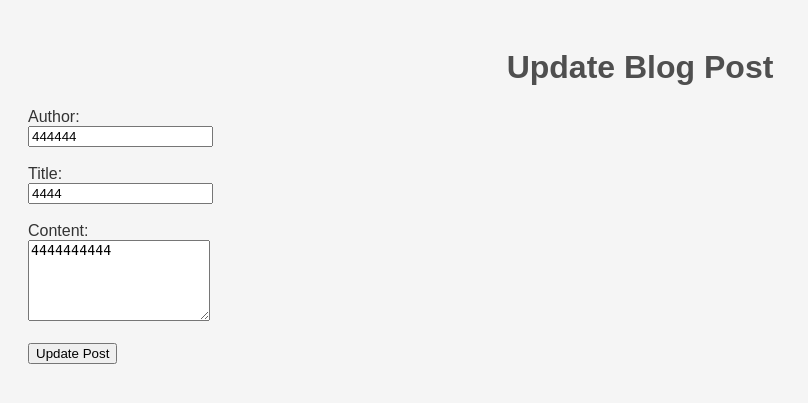
After one commit to mi-ar-82/2025.01.04--Masterblog-flask, a Flask app: page /update/2 in a window 1280 px wide. The commit adds this page. Shown: the top 403 px of the page, without its empty margins (0-808 px from the left). Run offline with Flask 3, Linux system fonts and the light colour scheme.

Commit message:
add update form

```diff
--- a/app.py
+++ b/app.py
@@ -1,5 +1,6 @@
-from flask import Flask, render_template, redirect, url_for, request
+from flask import Flask, render_template, redirect, url_for, request, flash
 import json
+import os
 
 app = Flask(__name__)
 
@@ -14,12 +15,21 @@ def save_posts(posts):
     with open('blog_posts.json', 'w') as file:
         json.dump(posts, file)
 
+# Fetch a specific post by ID
+def fetch_post_by_id(post_id):
+    posts = load_posts()
+    for post in posts:
+        if post['id'] == post_id:
+            return post
+    return None
+
+
 @app.route('/')
 def index():
     blog_posts = load_posts()  # Fetch blog posts from JSON
     return render_template('index.html', posts=blog_posts)
 
-#add post
+#add post route
 @app.route('/add', methods=['GET', 'POST'])
 def add():
     if request.method == 'POST':
@@ -45,7 +55,7 @@ def add():
     # Render the form template for GET requests
     return render_template('add.html')
 
-#delete post
+#delete post route
 @app.route('/delete/<int:post_id>', methods=['POST'])
 def delete(post_id):
     # Load existing posts
@@ -60,6 +70,45 @@ def delete(post_id):
     # Redirect back to the home page
     return redirect(url_for('index'))
 
+#update post route
+@app.route('/update/<int:post_id>', methods=['GET', 'POST'])
+def update(post_id):
+    # Fetch the blog post by ID
+    print(f"Accessing update route for post_id: {post_id}")  # Debug: Verify correct ID
+    posts = load_posts()
+    print(f"Posts loaded: {posts}")  # Debug: Inspect loaded posts
+
+    post = fetch_post_by_id(post_id)
+    print(f"Post fetched for update: {post}")  # Debug: Check if the correct post is fetched
+
+    if not post:
+        print(f"Post with ID {post_id} not found!")  # Debug: Post not found case
+        return "Post not found", 404
+
+    if request.method == 'POST':
+        print("Received POST request with data:", request.form)  # Debug: Inspect form data
+        # Update the blog post with new data from the form
+        for p in posts:
+            if p['id'] == post_id:
+                p['author'] = request.form.get('author')
+                p['title'] = request.form.get('title')
+                p['content'] = request.form.get('content')
+                print(f"Updated post: {p}")  # Debug: Verify updated post
+                break
+
+        # Save updated posts back to JSON
+        print(f"Posts list after update: {posts}")  # Debug: Check all posts before saving
+        save_posts(posts)
+        print("Posts saved successfully.")  # Debug: Confirm save
+
+        # Redirect back to index page
+        return redirect(url_for('index'))
+
+    print(f"Rendering update form for post: {post}")  # Debug: Check data sent to the form
+    # Render update form with current post data for GET requests
+    return render_template('update.html', post=post)
+
+
 
 if __name__ == '__main__':
     app.run(host="0.0.0.0", port=5000, debug=True)
--- a/blog_posts.json
+++ b/blog_posts.json
@@ -1 +1 @@
-[{"id": 1, "author": "John Doe", "title": "First Post", "content": "This is my first post."}, {"id": 2, "author": "Jane Doe", "title": "Second Post", "content": "This is another post."}, {"id": 3, "author": "gege", "title": "gege", "content": "bla \\bla "}, {"id": 4, "author": "me", "title": "test2", "content": "test2222"}]
+[{"id": 2, "author": "444444", "title": "4444", "content": "4444444444"}, {"id": 3, "author": "3", "title": "3", "content": "3"}]
--- a/templates/index.html
+++ b/templates/index.html
@@ -17,6 +17,8 @@
             <h2>{{ post.title }}</h2>
             <p><strong>Written by:</strong> {{ post.author }}</p>
             <p>{{ post.content }}</p>
+            <!-- Update Button -->
+            <a href="{{ url_for('update', post_id=post.id) }}">Update</a>
             <!-- Delete Button -->
             <form action="{{ url_for('delete', post_id=post.id) }}" method="POST" style="display:inline;">
                 <button type="submit">Delete</button>
--- /dev/null
+++ b/templates/update.html
@@ -0,0 +1,24 @@
+<!DOCTYPE html>
+<html lang="en">
+<head>
+    <meta charset="UTF-8">
+    <meta name="viewport" content="width=device-width, initial-scale=1.0">
+    <link rel="stylesheet" type="text/css" href="{{ url_for('static', filename='style.css') }}">
+    <title>Update Blog Post</title>
+</head>
+<body>
+    <h1>Update Blog Post</h1>
+    <form action="{{ url_for('update', post_id=post.id) }}" method="POST">
+        <label for="author">Author:</label><br>
+        <input type="text" id="author" name="author" value="{{ post.author }}" required><br><br>
+
+        <label for="title">Title:</label><br>
+        <input type="text" id="title" name="title" value="{{ post.title }}" required><br><br>
+
+        <label for="content">Content:</label><br>
+        <textarea id="content" name="content" rows="5" required>{{ post.content }}</textarea><br><br>
+
+        <button type="submit">Update Post</button>
+    </form>
+</body>
+</html>
```
